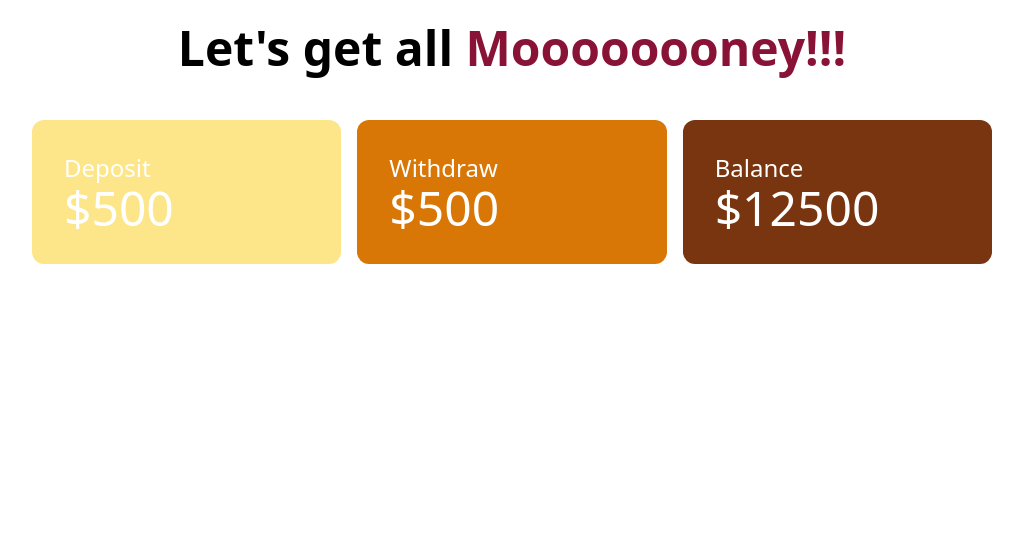
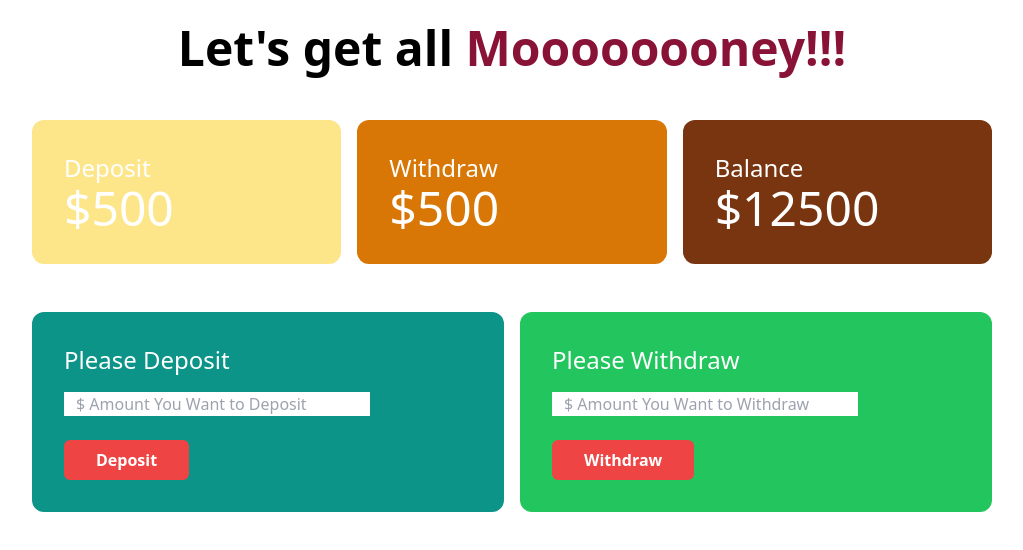
Before and after one commit to Sumayea104/Amaar-Swiss-bank, a plain HTML site: page bank.html in a window 1280 px wide. Shown: the whole page, without its empty margins (128-1151 px from the left). Drawn offline with nearby package versions, Linux system fonts and the light colour scheme.

Commit message:
added funtion

```diff
--- a/bank.html
+++ b/bank.html
@@ -30,6 +30,20 @@
                 </div>
             </div>
         </section>
+        <!-- deposit and withdraw -->
+        <section>
+            <div class="div grid grid-cols-2 gap-4 w-9/12 mx-auto mt-12 ">
+                <div class="bg-teal-600 rounded-xl p-8">
+                    <h4 class="text-2xl text-white">Please Deposit</h4>
+                    <input class="w-9/12 mt-4 block mb-2 px-3" type="number" name="" id="deposit-field" placeholder="$ Amount You Want to Deposit">
+                    <button id="btn-submit" class="bg-red-500 hover:bg-rose-900 px-8 py-2 mt-4 font-bold rounded-md text-white">Deposit</button>
+                </div>
+                <div class="bg-green-500 rounded-xl p-8">
+                    <h4 class="text-2xl text-white">Please Withdraw</h4>
+                    <input class="w-9/12 mt-4 block mb-2 px-3" type="number" name="" id="withdraw-field" placeholder="$ Amount You Want to Withdraw">
+                    <button id="btn-submit" class="bg-red-500 hover:bg-rose-900 px-8 py-2 mt-4 font-bold rounded-md text-white">Withdraw</button>
+                </div>
+        </section>
     </main>
 </body>
 </html>
```
Also changed, not shown: index.html (+1 -0 lines), deposit.js (added).
